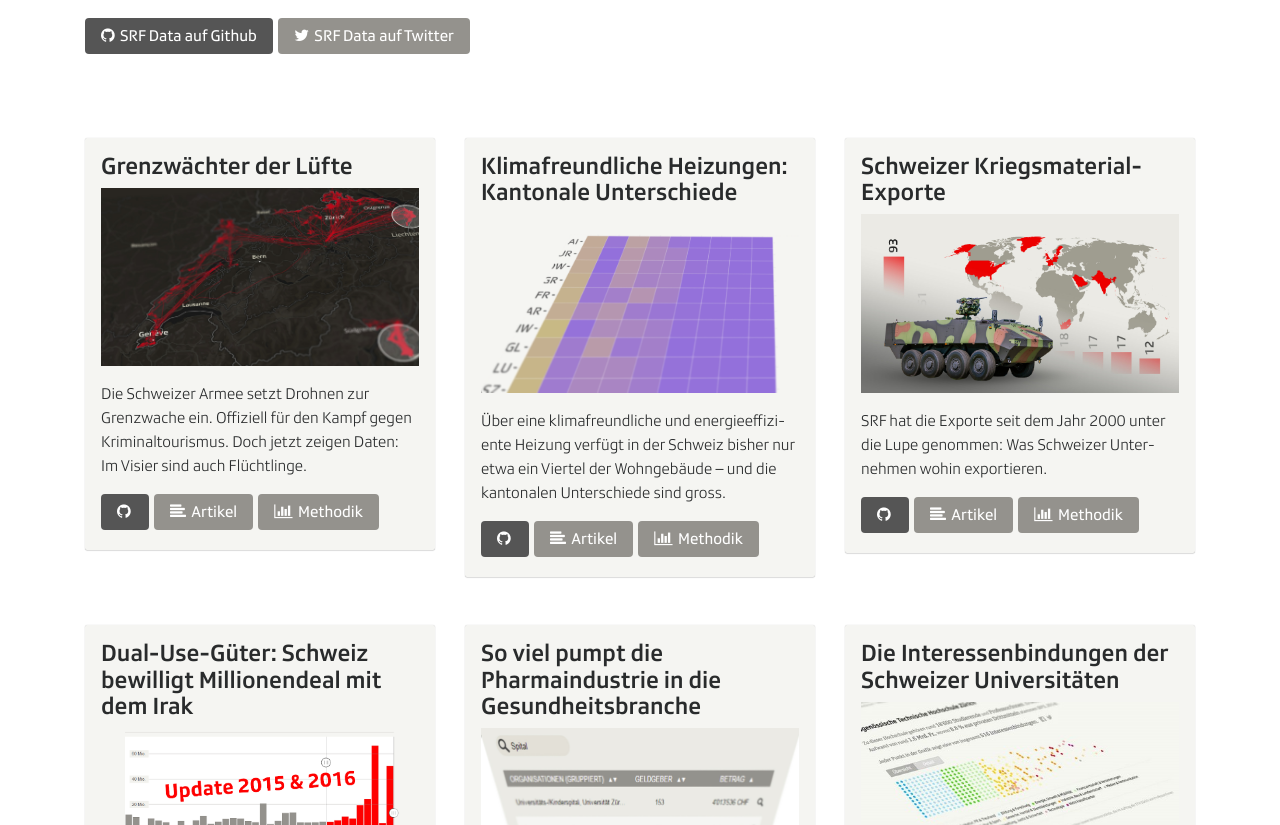
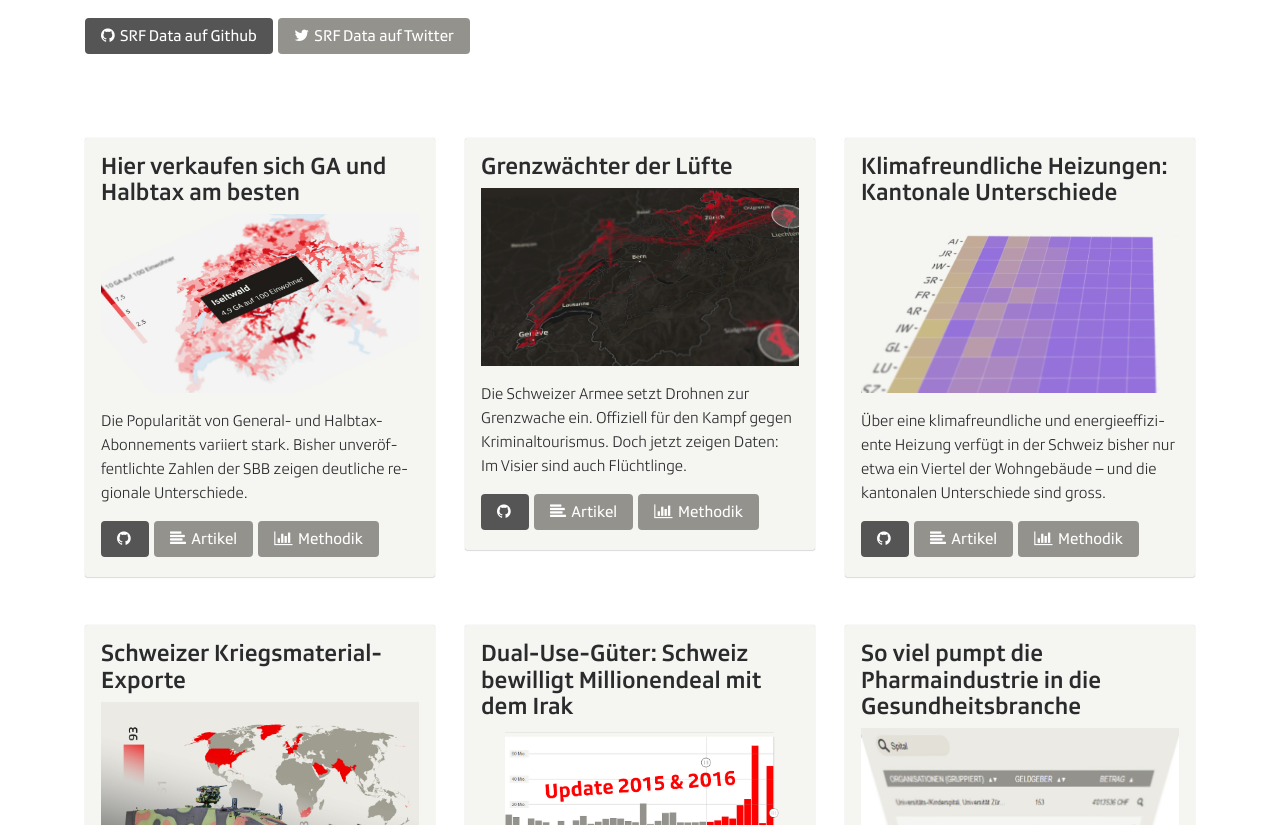
Before and after one commit to srfdata/srfdata.github.io, a plain HTML site: page index.html in a window 1280 px wide. Shown: the part 420-1245 px from the top of the page. Drawn offline with nearby package versions, Linux system fonts and the light colour scheme; a script that the page names is missing.

Commit message:
added sbb project 12

```diff
--- a/index.html
+++ b/index.html
@@ -41,6 +41,16 @@
       <hr>
     </div>
     <section class="row" id="main_content">
+      <article class="col-md-6 col-lg-4">
+        <div class="project-card">
+          <h4><a href="https://github.com/srfdata/2017-09-sbb-ga-halbtax">Hier verkaufen sich GA und Halbtax am besten</a></h4>
+          <a href="https://github.com/srfdata/2017-09-sbb-ga-halbtax"><img src="images/projects/12_sbb.jpg" class="img-fluid project-image"></a>
+          <p>Die Popularität von General- und Halbtax-Abonnements variiert stark. Bisher unveröffentlichte Zahlen der SBB zeigen deutliche regionale Unterschiede.</p>
+          <a href="https://github.com/srfdata/2017-09-sbb-ga-halbtax" class="btn btn-default"><i class="fa fa-github"></i> </a>
+          <a href="https://www.srf.ch/news/schweiz/pendlerland-schweiz-hier-verkaufen-sich-ga-und-halbtax-am-besten" class="btn btn-info"><i class="fa fa-align-left"></i> Artikel</a>
+          <a href="https://srfdata.github.io/2017-09-sbb-ga-halbtax" class="btn btn-info"><i class="fa fa-bar-chart"></i> Methodik</a>
+        </div>
+      </article>
       <article class="col-md-6 col-lg-4">
         <div class="project-card">
           <h4><a href="https://github.com/srfdata/2017-07-drohnen">Grenzwächter der Lüfte</a></h4>
```
Also changed, not shown: images/projects/12_sbb.jpg (added).
